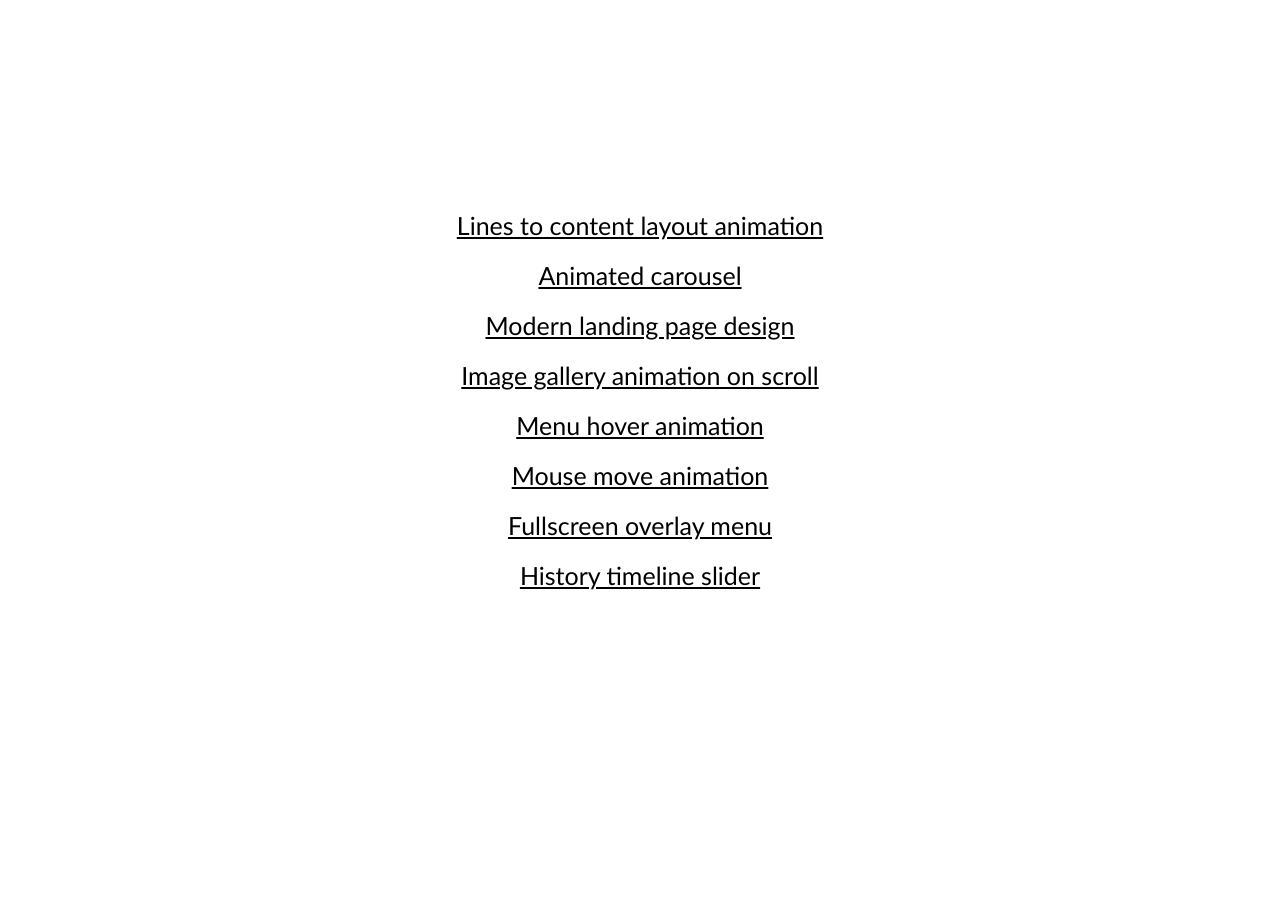
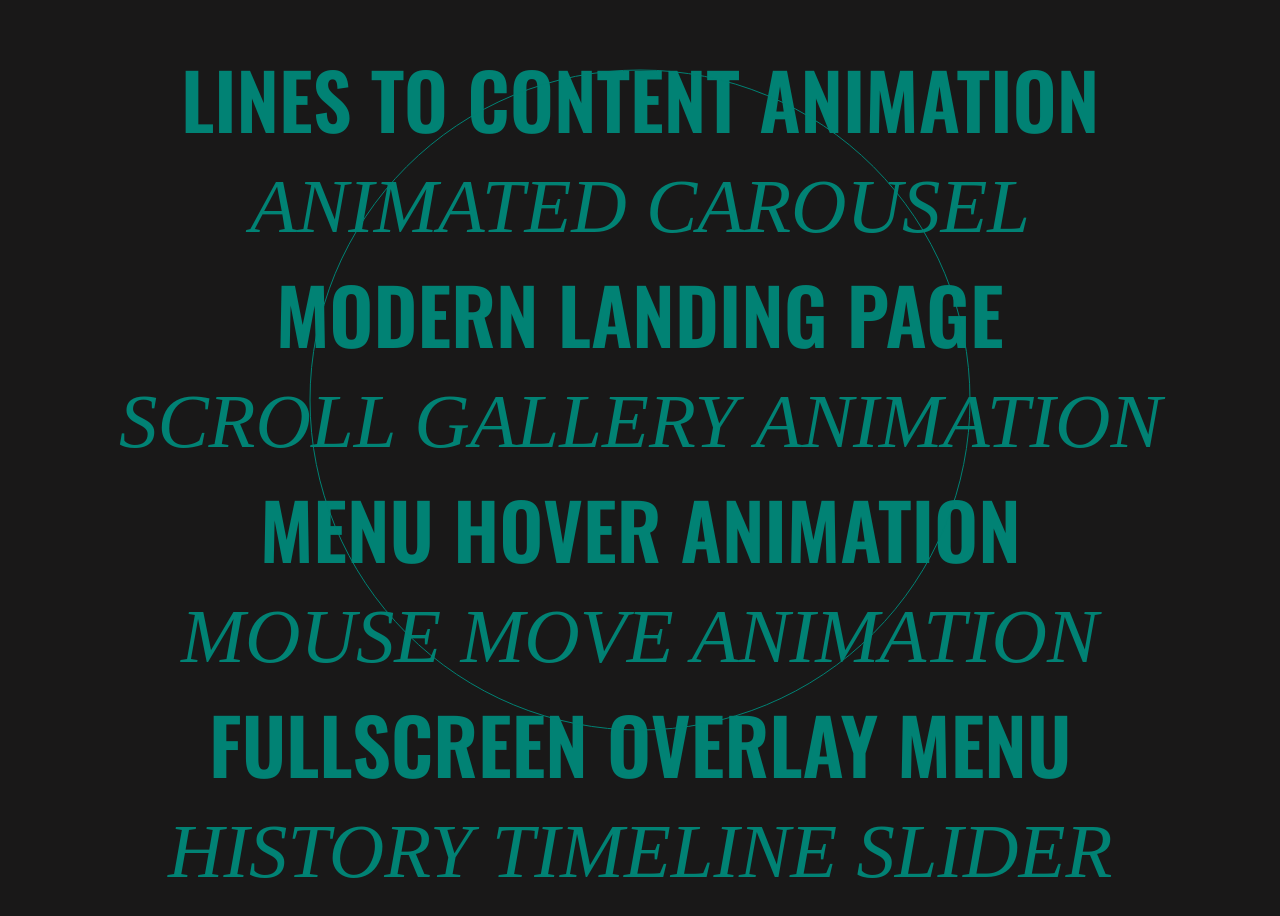
Before and after one commit to robertolosa/codegrid, a plain HTML site: page index.html in a window 1280 px wide. Before the commit the page ends 800 px from the top, so only its background shows below. Drawn offline with nearby package versions, Linux system fonts and the light colour scheme; a web font is replaced by a local one.

Commit message:
Fix homepag

```diff
--- a/index.html
+++ b/index.html
@@ -13,18 +13,24 @@
         <link rel="shortcut icon" href="/favicon.ico?v=1" />
         <meta name="msapplication-TileColor" content="#000000" />
         <meta name="theme-color" content="#000000" />
+        <link rel="preconnect" href="https://fonts.googleapis.com">
+        <link rel="preconnect" href="https://fonts.gstatic.com" crossorigin>
+        <link href="https://fonts.googleapis.com/css2?family=Italiana&family=Oswald:wght@600&display=swap" rel="stylesheet">
         <link rel="stylesheet" href="style.css" />
+        <script src="https://cdnjs.cloudflare.com/ajax/libs/gsap/3.11.4/gsap.min.js"></script>
     </head>
     <body>
-        <div class="container">
-            <a href="https://lines-to-content.vercel.app/">Lines to content layout animation</a>
-            <a href="/animated-carousel/">Animated carousel</a>
-            <a href="/modern-landing-page-design/">Modern landing page design</a>
-            <a href="/image-gallery-animation-on-scroll/">Image gallery animation on scroll</a>
-            <a href="/menu-hover-animation/">Menu hover animation</a>
-            <a href="/mouse-move-animation/">Mouse move animation</a>
-            <a href="/fullscreen-overlay-menu/">Fullscreen overlay menu</a>
-            <a href="https://history-timeline-slider.vercel.app/">History timeline slider</a>
+        <div class="menu">
+            <a href="https://lines-to-content.vercel.app/" class="menu__item">Lines to content animation</a>
+            <a href="/animated-carousel/" class="menu__item">Animated carousel</a>
+            <a href="/modern-landing-page-design/" class="menu__item">Modern landing page</a>
+            <a href="/image-gallery-animation-on-scroll/" class="menu__item">Scroll gallery animation</a>
+            <a href="/menu-hover-animation/" class="menu__item">Menu hover animation</a>
+            <a href="/mouse-move-animation/" class="menu__item">Mouse move animation</a>
+            <a href="/fullscreen-overlay-menu/" class="menu__item">Fullscreen overlay menu</a>
+            <a href="https://history-timeline-slider.vercel.app/" class="menu__item">History timeline slider</a>
         </div>
+        <svg class="circle" vector-effect="non-scaling-stroke" width="1600" height="1600"><circle vector-effect="non-scaling-stroke" cx="800" cy="800" r="330" data-svg-origin="800 800" transform="matrix(1,0,0,1,0,0)" style="transform-origin: 0px 0px;"></circle></svg>
+        <script src="./script.js"></script>
     </body>
 </html>
--- /dev/null
+++ b/script.js
@@ -0,0 +1,83 @@
+// Map number x from range [a, b] to [c, d]
+const map = (x, a, b, c, d) => (x - a) * (d - c) / (b - a) + c;
+
+// Linear interpolation
+const lerp = (a, b, n) => (1 - n) * a + n * b;
+
+const calcWinsize = () => {
+    return {width: window.innerWidth, height: window.innerHeight};
+};
+
+// Gets the mouse position
+const getMousePos = e => {
+    return {
+        x : e.clientX,
+        y : e.clientY
+    };
+};
+
+// Calculate the viewport size
+let winsize = calcWinsize();
+window.addEventListener('resize', () => winsize = calcWinsize());
+
+// Track the mouse position
+let mousepos = {x: winsize.width/2, y: winsize.height/2};
+window.addEventListener('mousemove', ev => mousepos = getMousePos(ev));
+
+const menu = document.querySelector('.menu');
+const menuItemsEven = document.querySelectorAll(".menu__item:nth-child(even)");
+const menuItemsOdd = document.querySelectorAll(".menu__item:nth-child(odd)");
+let menuItemBoundaries;
+const circle = document.querySelector('.circle');
+const circleBoundaries = {x: -300, y: -300};
+// amounts to move/rotate in each axis
+let transformVals = {tx: 0, ty: 0, r: 0};
+let requestId;
+
+// show circle when hovering on the menu
+menu.addEventListener('mouseenter', () => showCircle());
+menu.addEventListener('mouseleave', () => hideCircle());
+
+gsap.set(circle, {opacity: 0});
+
+onMouseMove(circle, circleBoundaries)
+
+menuItemsEven.forEach(item => {
+    menuItemBoundaries = {x: gsap.utils.random(-10,10), y: gsap.utils.random(-15,15), r: gsap.utils.random(-2,2)};
+    onMouseMove(item, menuItemBoundaries)
+})
+
+menuItemsOdd.forEach(item => {
+    menuItemBoundaries = {x: gsap.utils.random(-10,10), y: gsap.utils.random(-15,15), r: gsap.utils.random(-2,2)};
+    onMouseMove(item, menuItemBoundaries)
+})
+
+function showCircle() {
+    gsap.to(circle, {duration: 0.8, opacity: 1});
+}
+
+function hideCircle() {
+    gsap.to(circle, {duration: 0.8, opacity: 0});
+}
+
+function onMouseMove(element, boundaries) {
+    requestId = undefined;
+
+    // calculate the amount to move/rotate.
+    // using linear interpolation to smooth things out.
+    // translation values will be in the range of [-boundaries.x, boundaries.x] for a cursor movement from 0 to the window's width. Also the same applies for the height and rotation
+    transformVals.tx = lerp(transformVals.tx, map(mousepos.x, 0, winsize.width, -boundaries.x, boundaries.x), 0.07);
+    transformVals.ty = lerp(transformVals.ty, map(mousepos.y, 0, winsize.height, -boundaries.y, boundaries.y), 0.07);
+    transformVals.r = lerp(transformVals.r, map(mousepos.x, 0, winsize.width, -boundaries.r||0, boundaries.r||0), 0.07);
+
+    gsap.set(element, {x: transformVals.tx, y: transformVals.ty, rotation: transformVals.r});
+
+    // loop
+    start(element, boundaries);
+}
+
+function start(element, boundaries) {
+    if ( !requestId) {
+        requestId = requestAnimationFrame(() => onMouseMove(element, boundaries));
+    }
+}
--- a/style.css
+++ b/style.css
@@ -4,27 +4,72 @@
     padding: 0;
 }
 
-.container {
-    align-items: center;
-    display: flex;
-    flex-direction: column;
-    height: 100vh;
-    justify-content: center;
-    overflow-y: auto;
+body {
+    --color-text: #6d6d6d;
+    --color-bg: #191818;
+	--color-link: #c8bae4;
+    --color-link-hover: #F4EAE2;
+    --color-menu: #018274;
+    --color-menu-hover: #fff;
+    --color-circle: #018274;
+    --color-content: #fff;
+	color: var(--color-text);
+	background-color: var(--color-bg);
+	font-family: 'Oswald', sans-serif;
 }
 
-.container a {
-    color: #000;
-    font-family:'Gill Sans', 'Gill Sans MT', Calibri, 'Trebuchet MS', sans-serif;
-    font-size: 25px;
-    text-underline-offset: 2px;
-    transition: opacity .5s ease-in-out;
+.circle {
+	fill: none;
+    stroke: var(--color-circle);
+    stroke-width: 1px;
+	will-change: transform, opacity;
+    position: fixed;
+    pointer-events: none;
+    top: 50%;
+    left: 50%;
+    margin: -800px 0 0 -800px;
 }
 
-.container a:hover {
-    opacity: .6;
+.menu {
+	grid-area: 1 / 1 / 2 / 2;
+	display: grid;
+	place-items: center;
+	position: relative;
+    min-height: 100vh;
+    padding: 5vw 0;
 }
 
-.container a:not(:last-child) {
-    margin-bottom: 20px;
+.menu__item {
+	cursor: pointer;
+	color: var(--color-menu);
+	line-height: 0.9;
+	text-transform: uppercase;
+	font-size: 6vw;
+	font-weight: 600;
+	will-change: transform;
+    text-decoration: none;
+	transform: translate3d(0,0,0);
 }
+
+.menu__item:not(:last-child) {
+    margin-bottom: 3vw;
+}
+
+.menu--open .menu__item {
+	pointer-events: auto;
+}
+
+.menu__item:hover,
+.menu__item--current {
+	color: var(--color-menu-hover);
+}
+
+.menu__item .char {
+	will-change: transform, opacity;
+}
+
+.menu__item:nth-child(even) {
+	font-weight: 300;
+	font-style: italic;
+	font-family: 'Italiana', serif;
+}
```
